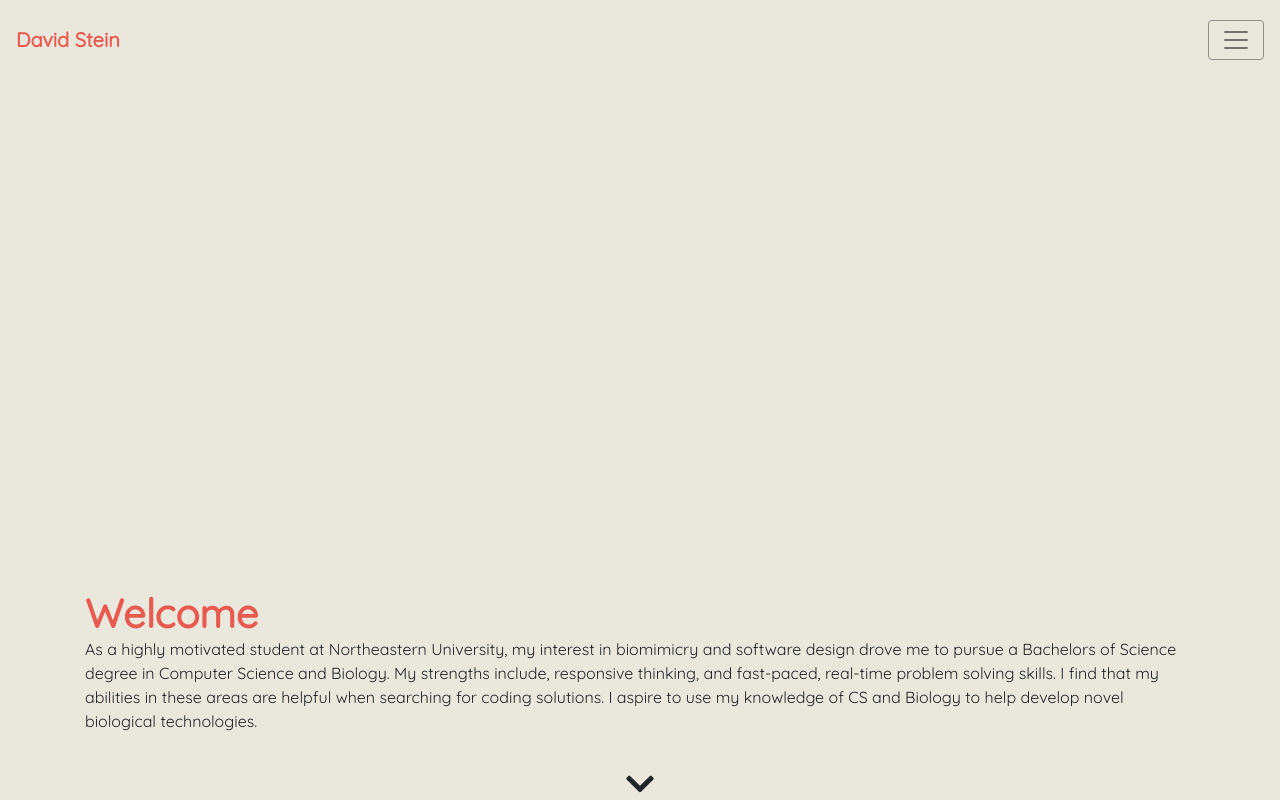
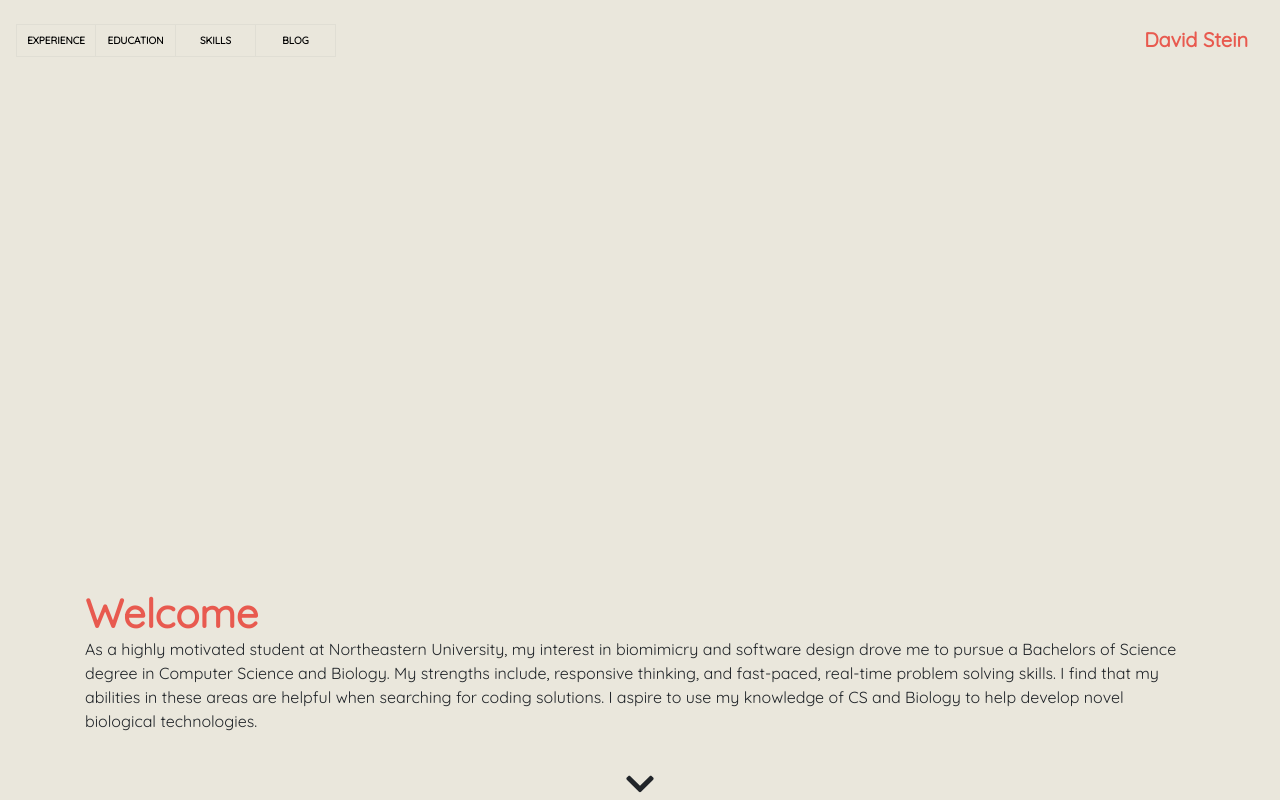
Before and after one commit to davidfstein/davidfstein.github.io, a React app: page / in a window 1280 px wide. Shown: the top 800 px of the page. Built offline with nearby package versions, Linux system fonts and the light colour scheme.

Commit message:
split into blog and resume

```diff
--- a/src/App.css
+++ b/src/App.css
@@ -6,4 +6,5 @@
     position: relative;
     background-color: #EAE7DC;
     margin-top: 5rem;
+    min-height: 100%;
 }
--- a/src/App.js
+++ b/src/App.js
@@ -1,10 +1,8 @@
 import React from 'react';
+import { BrowserRouter as Router, Route } from "react-router-dom";
 import ReactGA from 'react-ga';
-import Header from './components/header/header';
-import About from './components/about/about';
-import ContentButton from './components/contentButton/contentButton';
-import Profile from './components/profile/profile';
-import Footer from './components/footer/footer';
+import Main from './components/main/main';
+import Blog from './components/blog/blog';
 import './App.css';
 
 function App() {
@@ -13,15 +11,10 @@ function App() {
   ReactGA.pageview(window.location.pathname + window.location.search);
 
   return (
-    <div>
-      <Header />
-      <ContentButton />
-      <div id='wrapper'>
-        <Profile />
-        <About />
-      </div>
-      <Footer />
-    </div>
+    <Router>
+      <Route path="/" exact component={Main} />
+      <Route path="/blog" component={Blog} />
+    </Router>
   );
 }
 
--- /dev/null
+++ b/src/components/blog/blog.css
@@ -0,0 +1,3 @@
+#outer {
+    min-height: 100%;
+}
--- a/src/components/blog/blog.js
+++ b/src/components/blog/blog.js
@@ -1 +1,20 @@
 import React from 'react';
+import Header from '../header/header';
+import Footer from '../footer/footer';
+import './blog.css';
+
+function Blog() {
+    return (
+        <div id='outer'>
+            <Header />
+            <div id='wrapper'>
+                <p>
+                    Hi
+                </p>
+            </div>
+            <Footer />
+        </div>
+    );
+}
+
+export default Blog;
--- a/src/components/header/header.js
+++ b/src/components/header/header.js
@@ -58,7 +58,7 @@ class Header extends React.Component {
     }
 
     render() {
-        const el = true //onMobile()
+        const el = onMobile()
                     ?
                     <Navbar>
                         <NavbarBrand href="/" className="mr-auto">David Stein</NavbarBrand>
--- /dev/null
+++ b/src/components/main/main.js
@@ -0,0 +1,22 @@
+import React from 'react';
+import Header from '../header/header';
+import ContentButton from '../contentButton/contentButton'
+import Footer from '../footer/footer';
+import Profile from '../profile/profile';
+import About from '../about/about';
+
+function Main() {
+    return (
+        <div>
+            <Header />
+            <ContentButton />
+            <div id='wrapper'>
+                <Profile />
+                <About />
+            </div>
+            <Footer />
+        </div>
+    )
+}
+
+export default Main;
```
